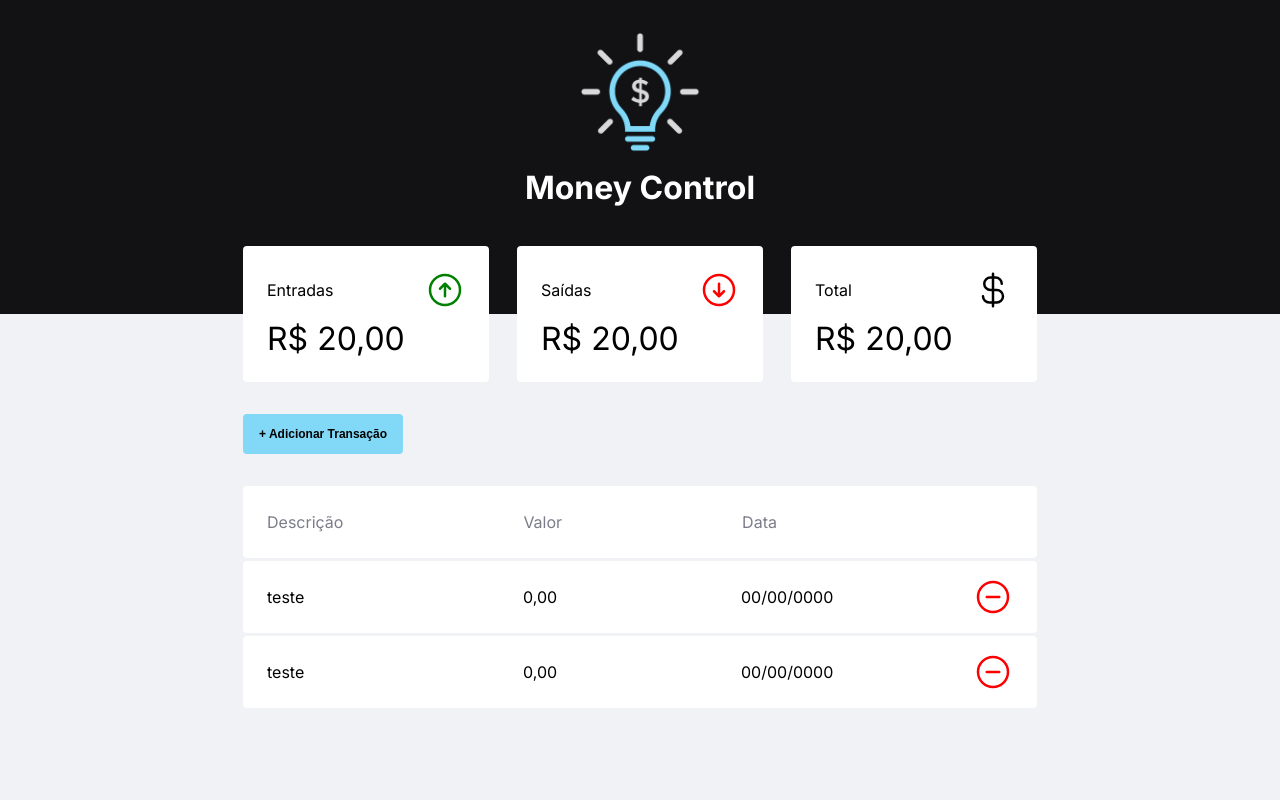
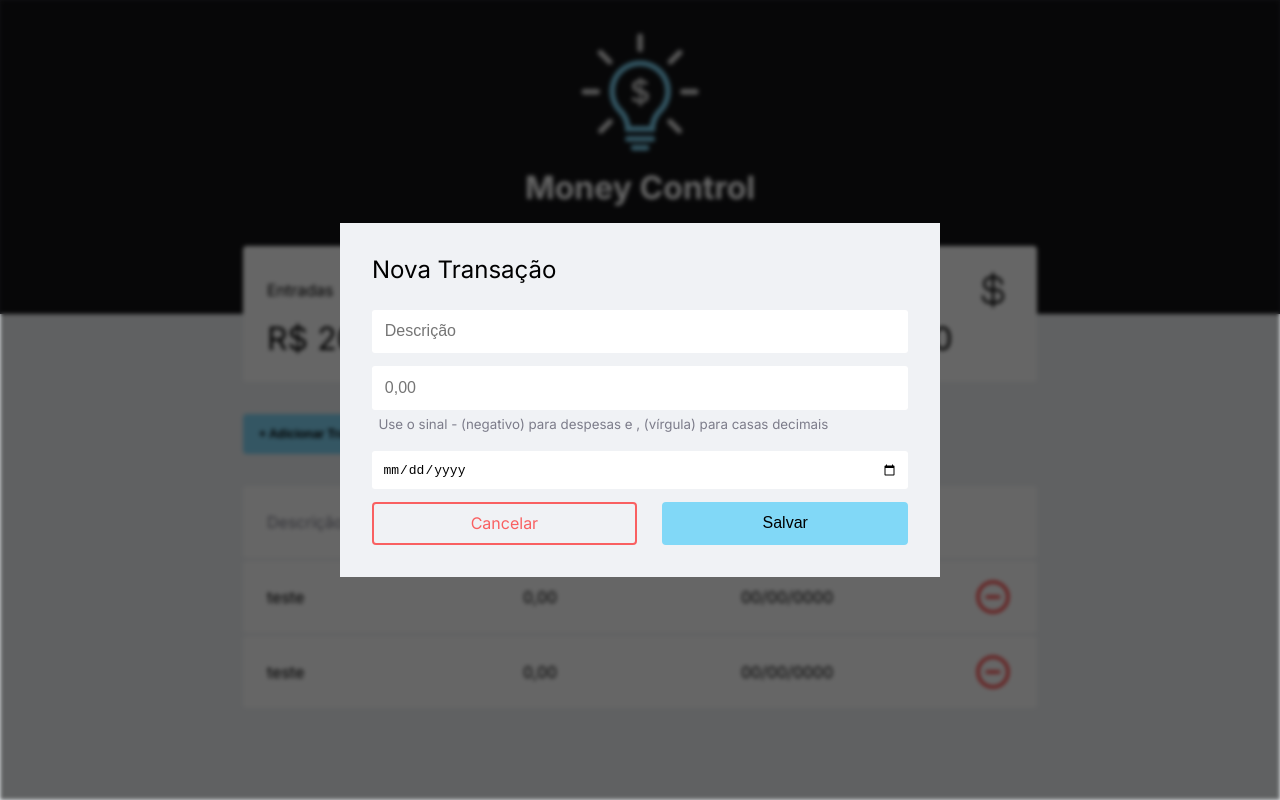
Before and after one commit to hudsonsamuelsantos/money-control, a Next.js app: page /dashboard in a window 1280 px wide. Both pictures are taken after a click on the button "+ Adicionar Transação". Built offline with nearby package versions, Linux system fonts and the light colour scheme.

Commit message:
:sparkles: feat: expense modal

```diff
--- /dev/null
+++ b/src/app/components/ExpenseModal/index.jsx
@@ -0,0 +1,59 @@
+'use client'
+
+import { useContext } from 'react'
+import * as S from './style'
+import { ModalContext } from '@/app/context/ModalContext'
+
+export default function ExpenseModal() {
+
+	const {isOpen, toggleModal} = useContext(ModalContext)
+
+	if (isOpen) {
+		return (
+			<S.ExpenseModal>
+				<div className='modal_open'>
+					<div className="modal">
+						<div className="modal_box">
+							<span>
+								Nova Transação
+							</span>
+							<form>
+								<input
+									type="text"
+									name=""
+									id=""
+									placeholder='Descrição'
+								/>
+								<div className='amount_input'>
+									<input
+										type="number"
+										step="0.01"
+										id="amount"
+										name="amount"
+										placeholder="0,00"
+									/>
+									<small>
+										Use o sinal - (negativo) para despesas e , (vírgula) para casas decimais
+									</small>
+								</div>
+								<input
+									type="date"
+									id="date"
+									name="date"
+								/>
+								<div className="actions">
+									<a href="#" className='cancel_button' onClick={toggleModal}>
+											Cancelar
+									</a>
+									<button className='save_button'>
+											Salvar
+									</button>
+								</div>
+							</form>
+						</div>
+					</div>
+				</div>
+			</S.ExpenseModal>
+		)
+	}
+}
--- /dev/null
+++ b/src/app/components/ExpenseModal/style.js
@@ -0,0 +1,97 @@
+'use client'
+
+import { styled } from 'styled-components'
+
+export const ExpenseModal = styled.div`
+    .modal_open {
+        position: absolute;
+        top: 0;
+        left: 0;
+        width: 100vw;
+        height: 100vh;
+        display: flex;
+        justify-content: center;
+        align-items: center;
+        backdrop-filter: brightness(40%) blur(2px);
+
+        .modal {
+            background-color: #f0f2f5;
+            width: 600px;
+            opacity: 1;
+            padding: 2rem;
+        }
+
+        .modal_box {
+            display: flex;
+            flex-direction: column;
+            height: 100%;
+            width: 100%;
+            flex: 1;
+            gap: 0.8rem ;
+
+            span {
+                font-size: 1.5em;
+                margin-bottom: 0.8rem;
+            }
+
+            form {
+                display: flex;
+                flex-direction: column;
+                gap: 0.8rem;
+
+                input {
+                    padding: 0.8em;
+                    outline: none;
+                    border-radius: 3px;
+                    border: transparent;
+                    font-size: medium;
+                }
+
+                .amount_input {
+                    display: flex;
+                    flex-direction: column;
+
+                    small {
+                        color: #7C7C8A;
+                        padding: 0.4rem;
+                    }
+                }
+            }
+
+            .actions{
+                display: flex;
+                gap: 1.6rem;
+
+                .cancel_button {
+                    border: 2px red solid;
+                    flex: 1;
+                    opacity: 0.6;
+                    color: red;
+                    text-decoration: none;
+                    text-align: center;
+                    padding: 0.6rem;
+                    transition: 300ms;
+                    border-radius: 4px;
+                    font-size: medium;
+
+                    &:hover {
+                        opacity: 1;
+                    }
+                }
+
+                .save_button {
+                    flex: 1;
+                    background-color: #81d8f7;
+                    border: 2px #81d8f7 solid;
+                    border-radius: 4px;
+                    font-size: medium;
+                    transition: 300ms;
+
+                    &:hover {
+                        opacity: 0.6;
+                    }
+                }
+            }
+        }
+    }
+`
--- /dev/null
+++ b/src/app/context/ModalContext.jsx
@@ -0,0 +1,18 @@
+import { createContext, useState } from 'react'
+
+export const ModalContext = createContext()
+
+export const ModalProvider = ({children}) => {
+
+	const [isOpen, setIsOpen] = useState(false)
+
+	const toggleModal = () => {
+		setIsOpen(isOpen === false ? true : false)
+	}
+
+	return (
+		<ModalContext.Provider value={{isOpen, toggleModal}}>
+			{children}
+		</ModalContext.Provider>
+	)
+}
--- a/src/app/dashboard/page.jsx
+++ b/src/app/dashboard/page.jsx
@@ -1,12 +1,18 @@
-"use client"
+'use client'
 
-import Header from "../components/Header"
-import * as S from "./style"
-import ExpenseCard from "../components/ExpenseCard"
-import Button from "../components/Button"
-import ExpenseItem from "../components/ExpenseItem"
+import Header from '../components/Header'
+import * as S from './style'
+import ExpenseCard from '../components/ExpenseCard'
+import Button from '../components/Button'
+import ExpenseItem from '../components/ExpenseItem'
+import ExpenseModal from '../components/ExpenseModal'
+import { ModalContext } from '../context/ModalContext'
+import { useContext } from 'react'
 
 export default function Dashboard() {
+
+	const {toggleModal} = useContext(ModalContext)
+
 	return (
 		<S.Main>
 			<Header noText/>
@@ -17,7 +23,7 @@ export default function Dashboard() {
 						<ExpenseCard title="Saídas" down value="20,00"/>
 						<ExpenseCard title="Total" all value="20,00"/>
 					</div>
-            <div className="button_box">
+					<div className="button_box" onClick={toggleModal}>
 						<Button text="+ Adicionar Transação"/>
 					</div>
 					<div className="table_line">
@@ -29,6 +35,7 @@ export default function Dashboard() {
 					<ExpenseItem description='teste' value='0,00' date='00/00/0000'/>
 				</div>
 			</S.Table>
+			<ExpenseModal/>
 		</S.Main>
 	)
 }
--- a/src/app/dashboard/style.jsx
+++ b/src/app/dashboard/style.jsx
@@ -1,6 +1,6 @@
 'use client'
 
-import { styled } from "styled-components";
+import { styled } from 'styled-components'
 
 export const Main = styled.main`
     display: flex;
@@ -8,7 +8,16 @@ export const Main = styled.main`
     align-items: center;
     height: 100vh;
     padding-top: 32px;
-`;
+
+    .modal_close {
+        display: flex;
+        position: absolute;
+        top: 0;
+        width: 100vw;
+        height: 100vh;
+        z-index: -9999;
+    }
+`
 
 export const Table = styled.section`
     background-color: #f0f2f5;
@@ -46,4 +55,4 @@ export const Table = styled.section`
         gap: 180px;
         color: #7C7C8A;
     }
-`;
+`
--- a/src/app/layout.js
+++ b/src/app/layout.js
@@ -1,17 +1,17 @@
+'use client'
+
+import { ModalProvider } from './context/ModalContext'
 import './globals.css'
 import { Inter } from 'next/font/google'
 
 const inter = Inter({ subsets: ['latin'] })
 
-export const metadata = {
-  title: 'Money Control',
-  description: 'Generated by create next app',
-}
-
 export default function RootLayout({ children }) {
 	return (
+		<ModalProvider>
 			<html lang="pt-BR">
 				<body className={inter.className}>{children}</body>
 			</html>
+		</ModalProvider>
 	)
 }
```
Also changed, not shown: src/app/page.js (+4 -4 lines). Lines whose indentation alone changed are shown as unchanged.
